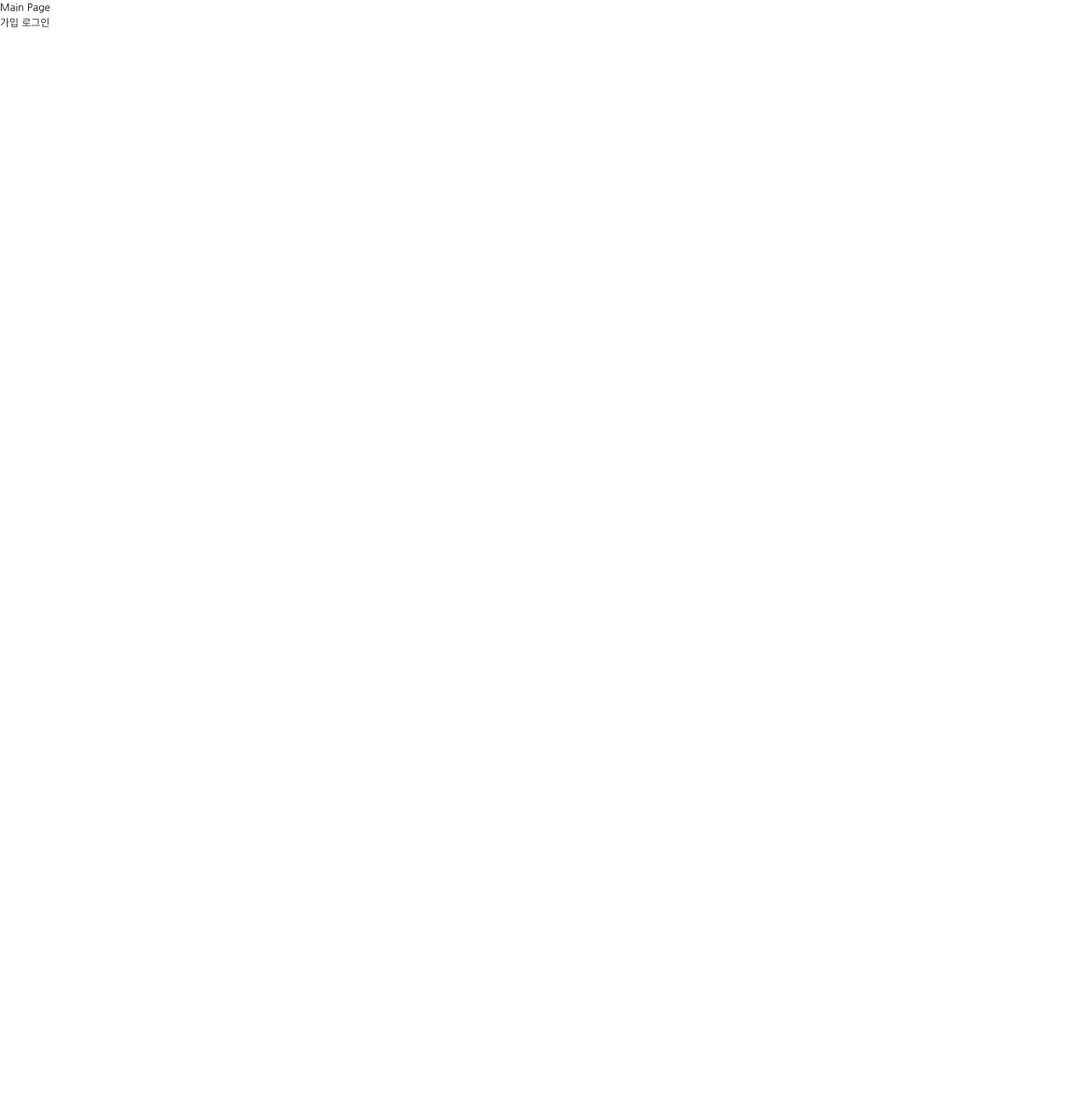
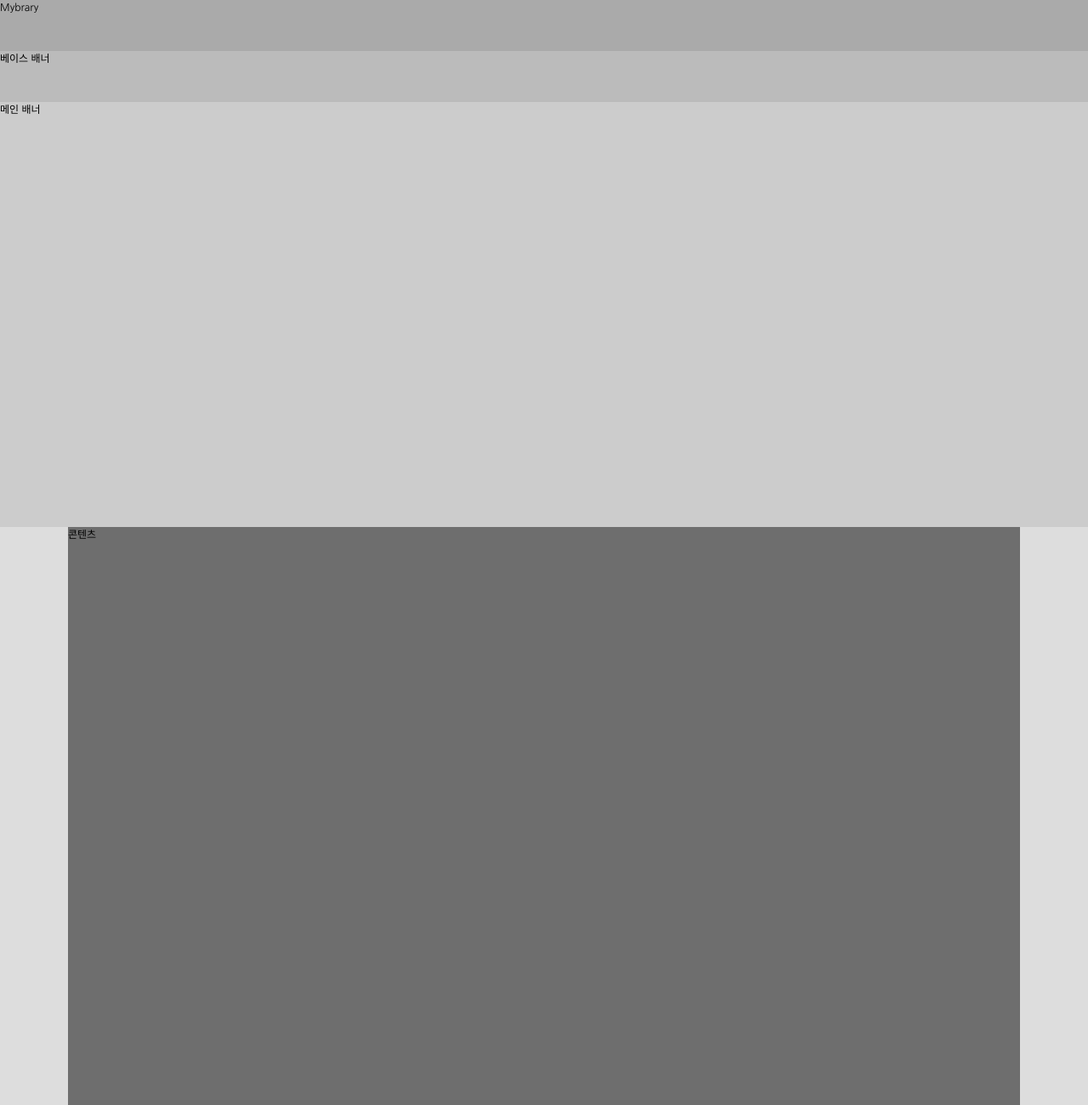
Before and after one commit to engus93/mybraryWeb-backend, a plain HTML site: page code/index.html in a window 1280 px wide. Shown: the top 1300 px of the page at 85% size. Before the commit the page ends 800 px from the top, so only its background shows below. Drawn offline with Linux system fonts and the light colour scheme; a web font is replaced by a local one.

Commit message:
ADD: main page
index.html: layout completed

```diff
--- /dev/null
+++ b/code/assets/css/main_page.css
@@ -0,0 +1,27 @@
+/* 메인 페이지 */
+
+/* 레이아웃 */
+#header {height: 60px; background-color: #aaa;}
+
+#base_banner {height: 60px; background-color: #bbb;}
+
+#main_banner {height: 500px; background-color: #ccc;}
+
+#contents {height: 1000px; background-color: #ddd;}
+
+#footer {height: 100px; background-color: #eee;}
+
+/* header */
+.header {}
+
+/* base_banner */
+.base_banner {}
+
+/* main_banner */
+.main_banner {}
+
+/* contents */
+.contents {}
+
+/* footer */
+.footer {}
--- a/code/assets/css/public.css
+++ b/code/assets/css/public.css
@@ -1 +1,5 @@
 /* public style */
+.P_container {
+    width: 1120px; height: inherit; margin: 0 auto;
+    background-color: rgba(0, 0, 0, 0.5);
+}
--- a/code/index.html
+++ b/code/index.html
@@ -13,6 +13,7 @@
     <!-- CSS -->
     <link rel="stylesheet" href="./assets/css/reset.css">
     <link rel="stylesheet" href="./assets/css/public.css">
+    <link rel="stylesheet" href="./assets/css/main_page.css">
 
     <!-- Web Font -->
     <link href="https://fonts.googleapis.com/css?family=Fredericka+the+Great" rel="stylesheet">
@@ -25,24 +26,55 @@
 <body>
 
     <header id="header">
+        <h1>Mybrary</h1>
+        <div class="header">
 
+        </div>
     </header>
+    <!-- //header -->
 
     <main>
-        <section>
+        <section id="base_banner">
+            <h2>베이스 배너</h2>
+            <div class="base_banner">
 
+            </div>
         </section>
+        <!-- //base_banner -->
+
+        <section id="main_banner">
+            <h2>메인 배너</h2>
+            <div class="main_banner">
+
+            </div>
+        </section>
+        <!-- //main_banner -->
+
+        <section id="contents">
+            <div class="P_container">
+                <div class="contents">
+                    <h3>콘텐츠</h3>
+
+                </div>
+            </div>
+        </section>
+        <!-- //contents -->
+
     </main>
+    <!-- //main -->
 
     <footer id="footer">
+        <h3>푸터</h3>
+        <div class="footer">
 
+        </div>
     </footer>
+    <!-- //footer -->
 
-   <div class="container">
-        <h1>Main Page</h1>
+    <div>
         <a href="sign/sign_up.html">가입</a>
         <a href="sign/sign_in.html">로그인</a>
-   </div>
+    </div>
 </body>
 
 </html>
```
